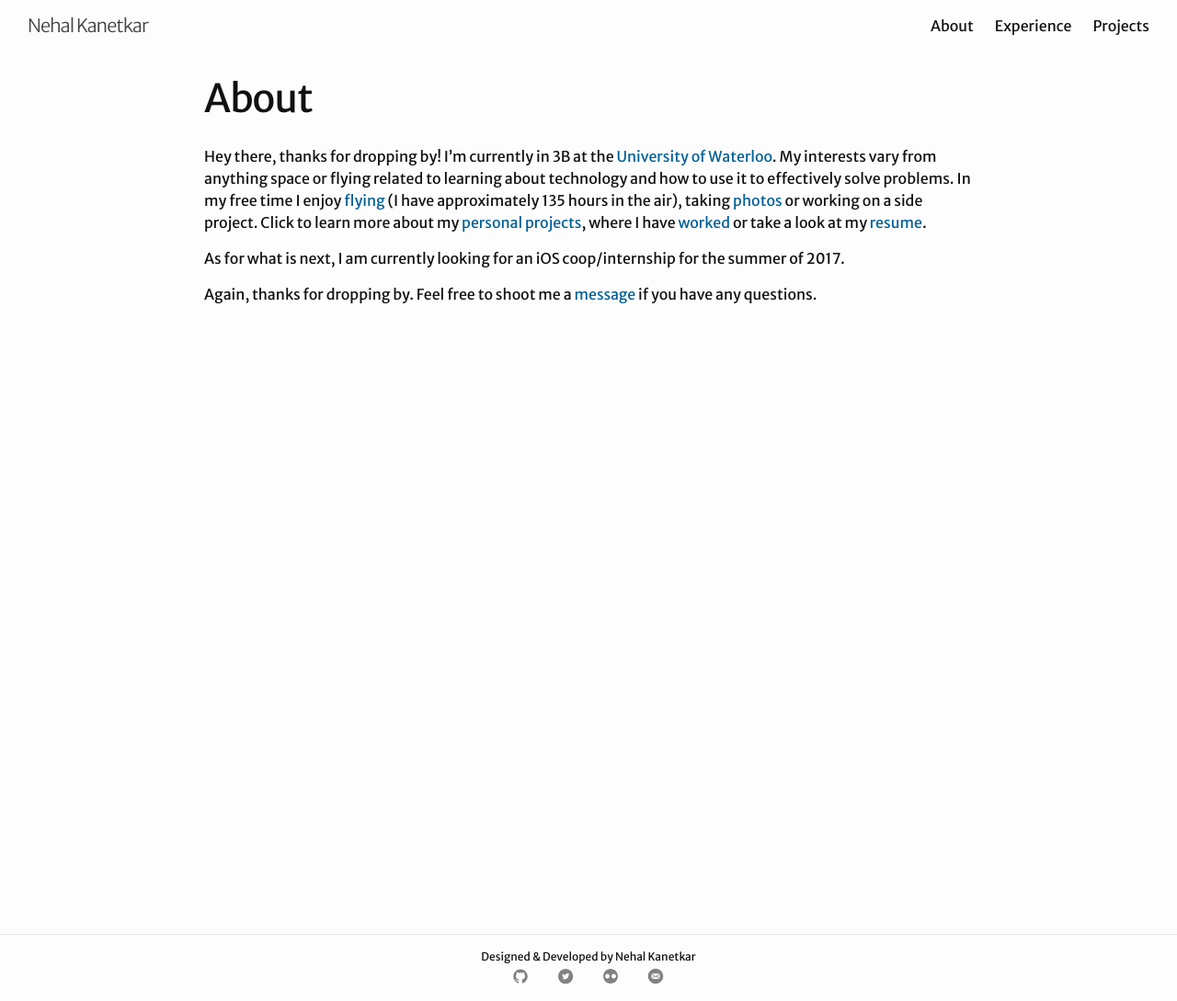
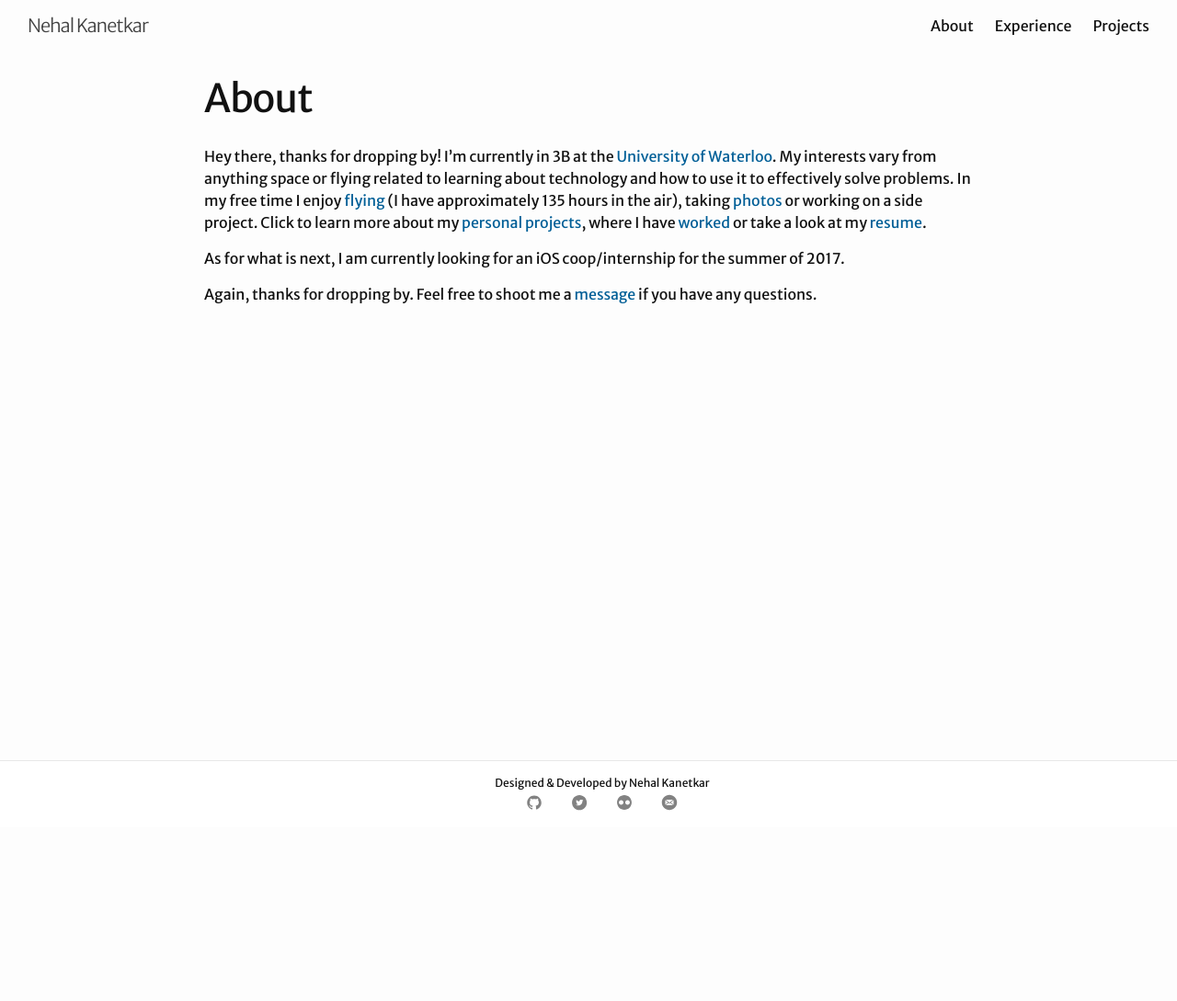
Before and after one commit to nkanetka/nkanetka.github.io, a Jekyll site: the page built from about.md, in a window 1280 px wide. Shown: the whole page at 92% size. Built offline with Jekyll 4.4.1, drawn with Linux system fonts in a browser that asks for light colours; after the commit the page ends 1016 px from its top, so only the background shows below that.

Commit message:
Change footer to always appear

```diff
--- a/_sass/minima/_layout.scss
+++ b/_sass/minima/_layout.scss
@@ -92,6 +92,11 @@
 /**
  * Site footer
  */
+footer {
+  /*overflow: hidden;*/
+  background: #FFF;
+}
+
 .footer-wrapper {
   position: relative;
   padding-left: $spacing-unit/2;
@@ -104,11 +109,13 @@
 }
 
 .site-footer {
-  position: absolute;
+  position: fixed;
+  bottom: 0;
   margin: 0 auto;
   width: 100%;
   border-top: 1px solid $grey-color-light;
-  padding: $spacing-unit/2 0;
+  padding: $spacing-unit/2;
+  /*background: #000;*/
 }
 
 .footer-heading {
@@ -266,8 +273,7 @@
 }
 
 .post-content {
-  height: 200px;
-
+  min-height: 200px;
   h2 {
     font-size: 32px;
 
```
